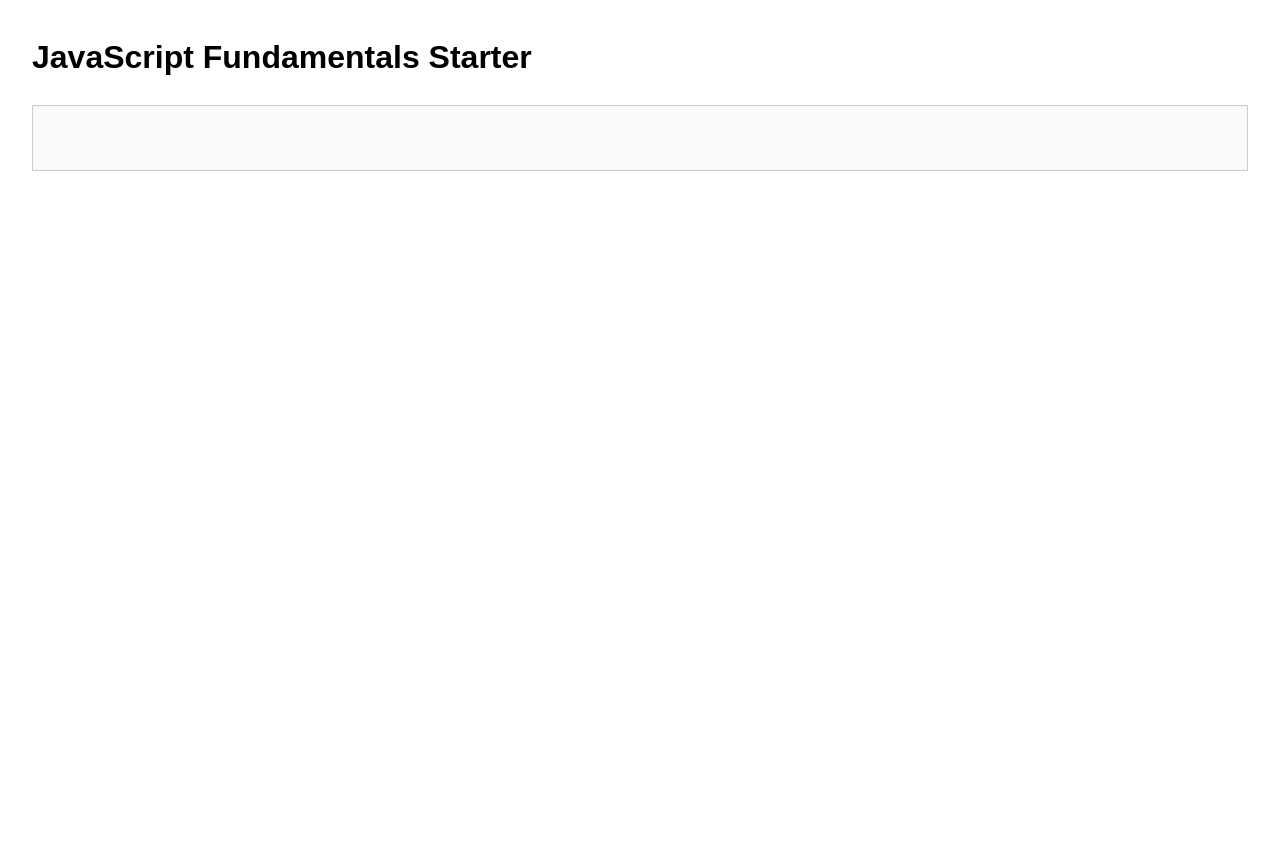
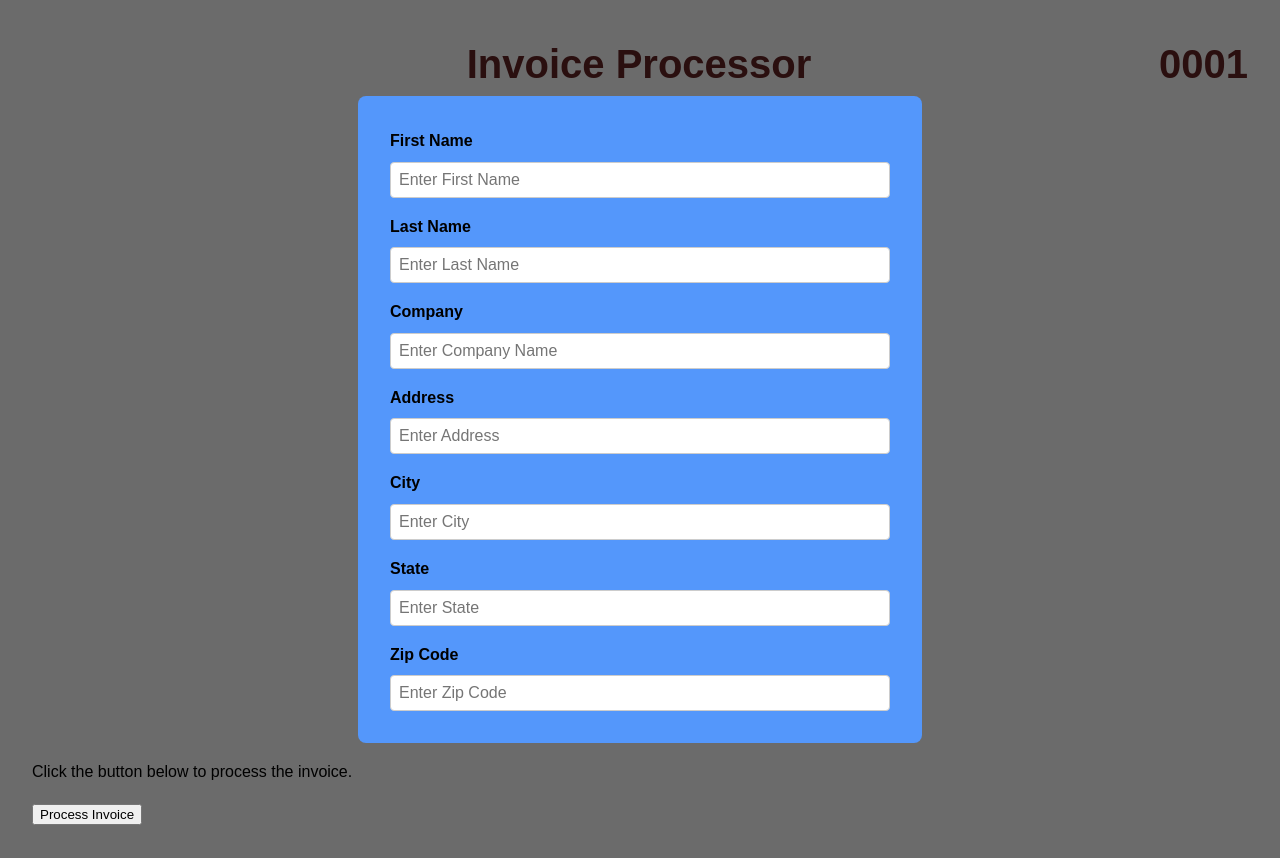
Before and after one commit to rogerangel/js-starter-beginner, a website: page index.html in a window 1280 px wide. Before the commit the page ends 800 px from the top, so only its background shows below. Drawn offline with Linux system fonts and the light colour scheme.

Commit message:
Added tittle, labels, and input elements.

```diff
--- a/index.html
+++ b/index.html
@@ -3,25 +3,114 @@
 <head>
   <meta charset="UTF-8">
   <meta name="viewport" content="width=device-width, initial-scale=1">
-  <title>JavaScript Fundamentals Starter</title>
+  <title>Invoice Processor</title>
   <style>
     body {
+      background-color: #6b6b6b;
+      color: #000000;
       font-family: Arial, sans-serif;
       margin: 2rem;
       line-height: 1.6;
     }
-    #output {
-      margin-top: 1rem;
-      padding: 1rem;
+
+    .flex-header {
+      position: relative;
+      display: flex;
+      align-items: center;
+      justify-content: center;
+      height: 4rem;
+    }
+
+    #invoicenumber {
+      position: absolute;
+      top: 0;
+      right: 0;
+      font-size: 2.5rem;
+      color: #2a0f0f;
+      font-weight: bold;
+    }
+
+    .invoice-title {
+      font-size: 2.5rem;
+      color: #2a0f0f;
+      font-weight: bold;
+      margin-right: 2px;
+      text-align: center;
+    }
+
+    .invoice-details {
+      display: flex;
+      flex-direction: column;
+      gap: 1rem;
+      max-width: 500px;
+      margin: 0 auto;
+      padding: 2rem;
+      background-color: #5497fb;
+      border-radius: 8px;
+    }
+
+    .invoice-details section {
+      display: flex;
+      flex-direction: column;
+    }
+
+    .invoice-details label {
+      margin-bottom: 0.5rem;
+      font-weight: bold;
+    }
+
+    .invoice-details input {
+      padding: 0.5rem;
       border: 1px solid #ccc;
-      background: #f9f9f9;
-      min-height: 2rem;
+      border-radius: 4px;
+      font-size: 1rem;
     }
+
   </style>
 </head>
 <body>
-  <h1>JavaScript Fundamentals Starter</h1>
-  <div id="output"></div>
+
+  <div class="flex-header">
+    <h1 class="invoice-title">Invoice Processor</h1>
+      <div id="invoicenumber">0001</div>
+  </div>
+
+  <div class="invoice-details">
+    <section>
+      <label>First Name</label>
+      <input type="text" id="firstName" placeholder="Enter First Name"/>
+    </section>
+    <section>
+      <label>Last Name</label>
+      <input type="text" id="lastName" placeholder="Enter Last Name"/>
+    </section>
+    <section>
+      <label>Company</label>
+      <input type="text" id="company" placeholder="Enter Company Name"/>
+    </section>
+    <section>
+      <label>Address</label>
+      <input type="text" id="address" placeholder="Enter Address"/>
+    </section>
+    <section>
+      <label>City</label>
+      <input type="text" id="city" placeholder="Enter City"/>
+    </section>
+    <section>
+      <label>State</label>
+      <input type="text" id="state" placeholder="Enter State"/>
+    </section>
+    <section>
+      <label>Zip Code</label>
+      <input type="text" id="zipCode" placeholder="Enter Zip Code"/>
+    </section>
+  </div>
+
+  <div>
+    <p>Click the button below to process the invoice.</p>
+    <button id="processButton">Process Invoice</button>
+  </div>
+
   <script src="index.js"></script>
-</body>
-</html>
+  </body>
+  </html>
```
